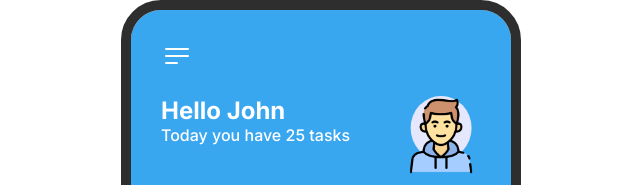
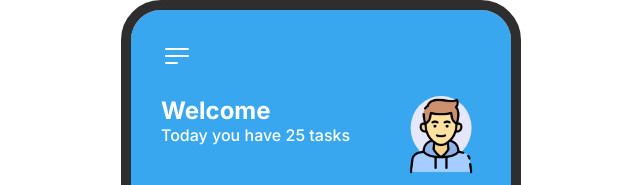
Before and after one commit to Madhusudan-Gurjar/Octanet-Internship-Task2-To-Do-List, a plain HTML site: page index.html in a window 1280 px wide. Shown: the top 185 px of the page, 319-959 px from the left. Drawn offline with Linux system fonts and the light colour scheme.

Commit message:
Update index.html

```diff
--- a/index.html
+++ b/index.html
@@ -44,7 +44,7 @@
           </div>
           <div class="welcome">
             <div class="content">
-              <h1>Hello John</h1>
+              <h1>Welcome</h1>
               <p>Today you have <span id="total-tasks">5</span> tasks</p>
             </div>
             <div class="img">
```
